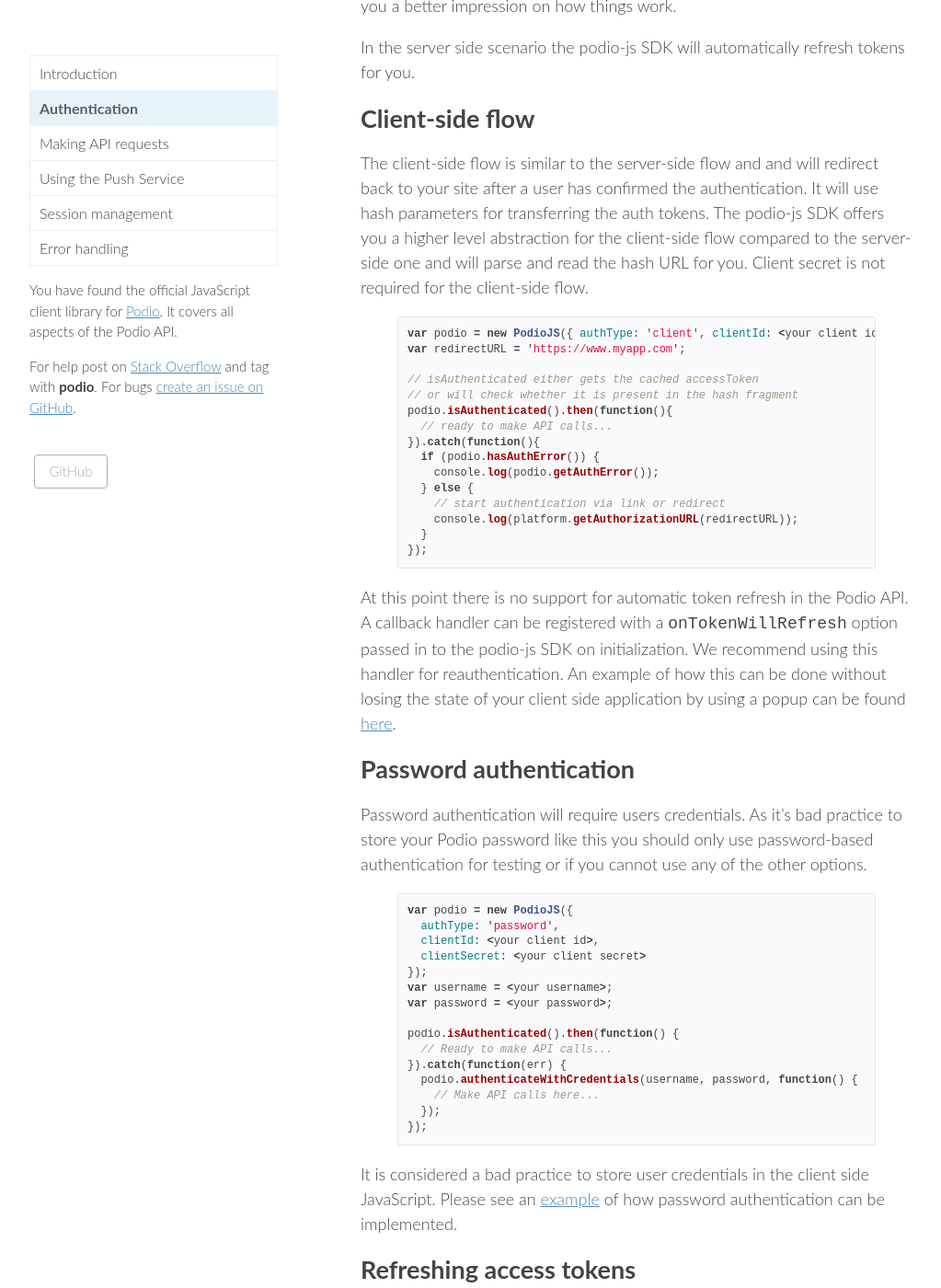
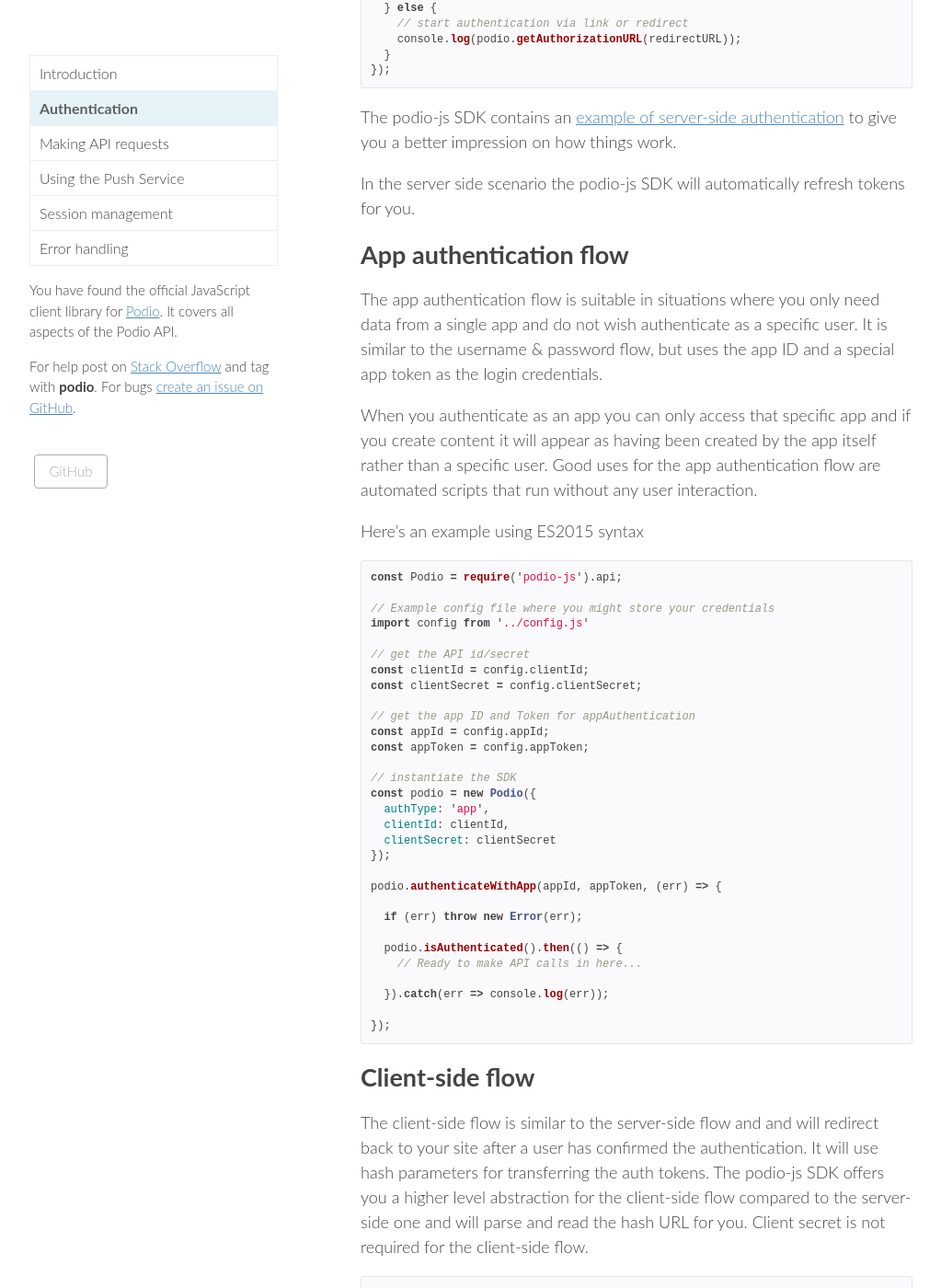
Before and after one commit to podio/podio-js, a Jekyll site: the page built from authentication/index.md, in a window 1280 px wide and 1400 px high, scrolled down 2136 px. Shown: the whole window at 92% size, without its empty margins (128-1151 px from the left). Built offline with Jekyll 4.4.1, drawn with Linux system fonts in a browser that asks for light colours; our own code applies the rules of GitHub Pages for plain Markdown files; some of the changed text lies outside the part shown.

Commit message:
Add app authentication to the documentation. close #43
Also change syntax highlighting of previous example to reflect the _new_ markdown syntax

````diff
--- a/authentication/index.md
+++ b/authentication/index.md
@@ -14,13 +14,13 @@
 
 You can initialize it like this, passing the auth settings as object as the first parameter:
 
-{% highlight javascript %}
+```js
 var podio = new Podio({
   authType: 'client',
   clientId: clientId,
   clientSecret: clientSecret
 });
-{% endhighlight %}
+```
 
 The authObject has the following options:
 
@@ -40,6 +40,7 @@
 Sever-side flow  | Web apps in NodeJS
 Client-side flow | Single-page apps in the browser
 Password auth    | Only for testing purposes or when no user interaction is possible
+App auth flow    | If you only need to interact with a single Podio app and do not need to authenticate as a specific user
 
 [Read more about authentication in general at the Podio developer site](https://developers.podio.com/authentication).
 
@@ -52,7 +53,7 @@
 * The user has already authenticated and they have a session stored (in memory or using the [session manager]({{site.baseurl}}/sessions).
 * The user is being redirected back to our page after authenticating.
 
-{% highlight javascript %}
+```js
 var podio = new PodioJS({
   authType: 'server',
   clientId: <your client id>,
@@ -81,18 +82,60 @@
     console.log(podio.getAuthorizationURL(redirectURL));
   }
 });
-{% endhighlight %}
+```
 
 The podio-js SDK contains an [example of server-side authentication](https://github.com/podio/podio-js/tree/master/examples/server_auth) to give you a better impression on how things work.
 
 In the server side scenario the podio-js SDK will automatically refresh tokens for you.
+
+
+### App authentication flow
+
+The app authentication flow is suitable in situations where you only need data from a single app and do not wish authenticate as a specific user. It is similar to the username & password flow, but uses the app ID and a special app token as the login credentials.
+
+When you authenticate as an app you can only access that specific app and if you create content it will appear as having been created by the app itself rather than a specific user. Good uses for the app authentication flow are automated scripts that run without any user interaction.
+
+Here's an example using ES2015 syntax
+
+```js
+const Podio = require('podio-js').api;
+
+// Example config file where you might store your credentials
+import config from '../config.js'
+
+// get the API id/secret
+const clientId = config.clientId;
+const clientSecret = config.clientSecret;
+
+// get the app ID and Token for appAuthentication
+const appId = config.appId;
+const appToken = config.appToken;
+
+// instantiate the SDK
+const podio = new Podio({
+  authType: 'app',
+  clientId: clientId,
+  clientSecret: clientSecret
+});
+
+podio.authenticateWithApp(appId, appToken, (err) => {
+
+  if (err) throw new Error(err);
+
+  podio.isAuthenticated().then(() => {
+    // Ready to make API calls in here...
+
+  }).catch(err => console.log(err));
+
+});
+```
 
 ### Client-side flow
 
 The client-side flow is similar to the server-side flow and and will redirect back to your site after a user has confirmed
 the authentication. It will use hash parameters for transferring the auth tokens. The podio-js SDK offers you a higher level abstraction for the client-side flow compared to the server-side one and will parse and read the hash URL for you. Client secret is not required for the client-side flow.
 
-{% highlight javascript %}
+```js
 var podio = new PodioJS({ authType: 'client', clientId: <your client id> });
 var redirectURL = 'https://www.myapp.com';
 
@@ -108,7 +151,7 @@
     console.log(platform.getAuthorizationURL(redirectURL));
   }
 });
-{% endhighlight %}
+```
 
 At this point there is no support for automatic token refresh in the Podio API. A callback handler can be registered with a `onTokenWillRefresh` option passed in to the podio-js SDK on initialization. We recommend using this handler
 for reauthentication. An example of how this can be done without losing the state of your client side application by using a popup can be found [here](https://github.com/podio/podio-js/tree/master/examples/client_auth).
@@ -116,7 +159,7 @@
 ### Password authentication
 Password authentication will require users credentials. As it's bad practice to store your Podio password like this you should only use password-based authentication for testing or if you cannot use any of the other options.
 
-{% highlight javascript %}
+```js
 var podio = new PodioJS({
   authType: 'password',
   clientId: <your client id>,
@@ -132,7 +175,7 @@
     // Make API calls here...
   });
 });
-{% endhighlight %}
+```
 
 It is considered a bad practice to store user credentials in the client side JavaScript. Please see an [example](https://github.com/podio/podio-js/tree/master/examples/password_auth) of how password authentication can be implemented.
 
````
